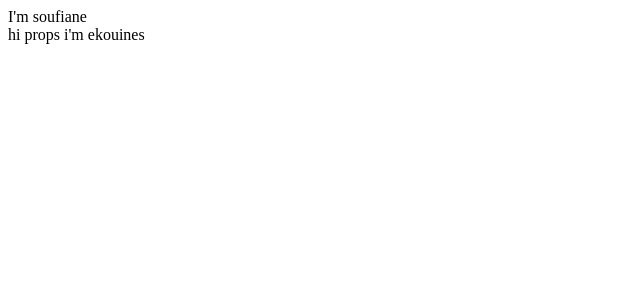
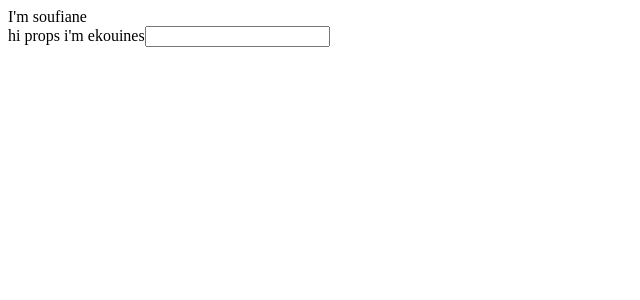
Before and after one commit to soufiane-ekouines/React-concepts, a React (Create React App) app: page / in a window 1280 px wide. Shown: the top 300 px of the page, without its empty margins (0-640 px from the left). Built offline with nearby package versions, Linux system fonts and the light colour scheme.

Commit message:
Events :-onClick -onBlur -onChange

```diff
--- a/src/App.js
+++ b/src/App.js
@@ -2,11 +2,14 @@ import { Box } from "./components/Box";
 import { Cart } from "./components/Card";
 
 function App() {
+  const onBoxClicked = () =>{
+    console.log('hello from app')
+  }
   return (
     <div className="App">
       <Cart name="soufiane"/>
 
-      <Box name={'ekouines'}/>
+      <Box name={'ekouines'} onClicked={onBoxClicked}/>
     </div>
   );
 }
--- a/src/components/Box.jsx
+++ b/src/components/Box.jsx
@@ -1,9 +1,13 @@
 import React from "react";
 
-export const Box = ({name}) =>{
+export const Box = ({name,onClicked}) =>{
+    const printHello = () =>{
+        console.log('hello from box')
+    }
     return(
-        <div>
+        <div onClick={onClicked}>
             hi props i'm {name}
+            <input type='text' onChange={printHello}/>
         </div>
     )
 }
```
Also changed, not shown: 1 other file (tests, documents, lock files or other folders).
